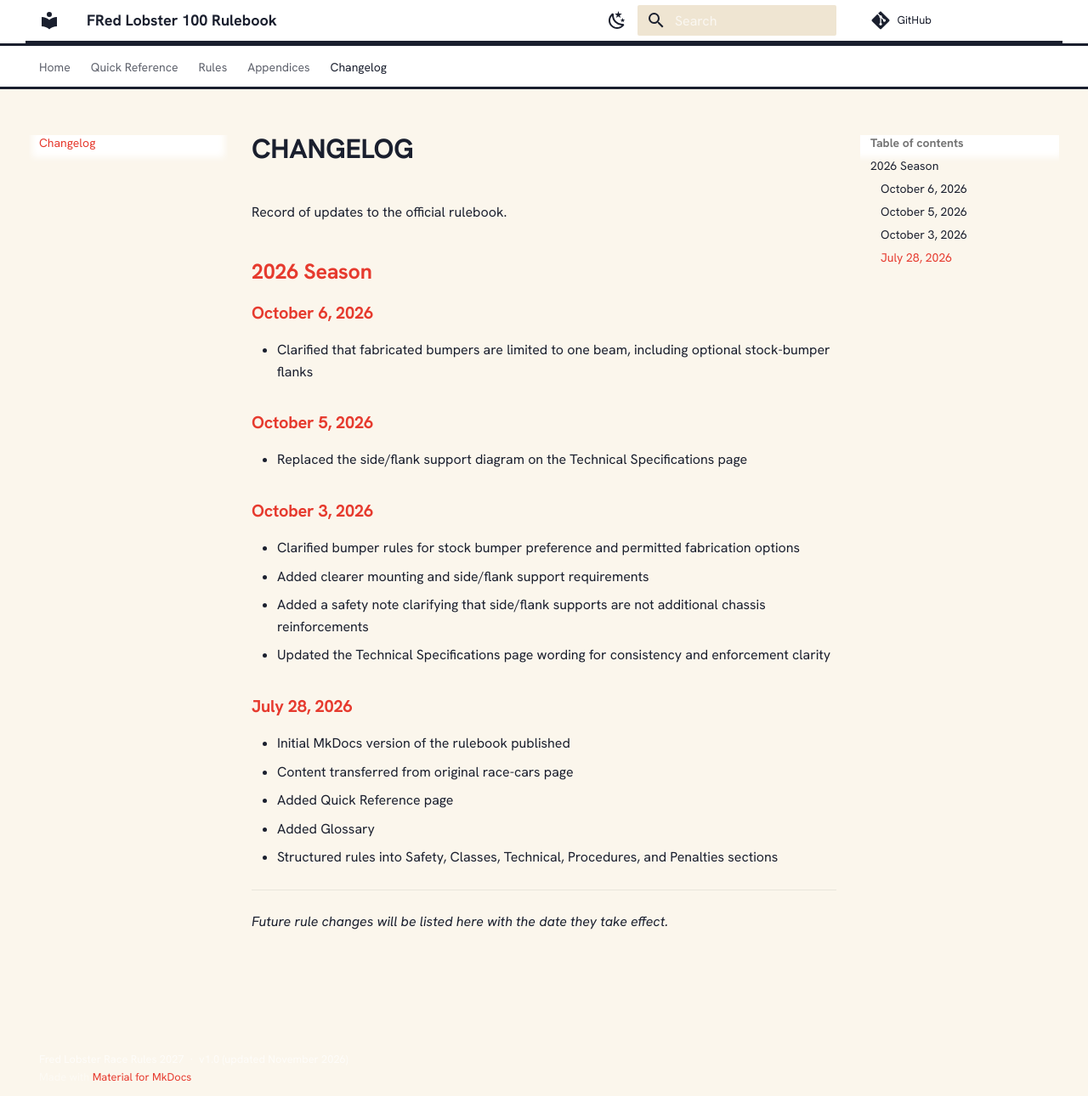
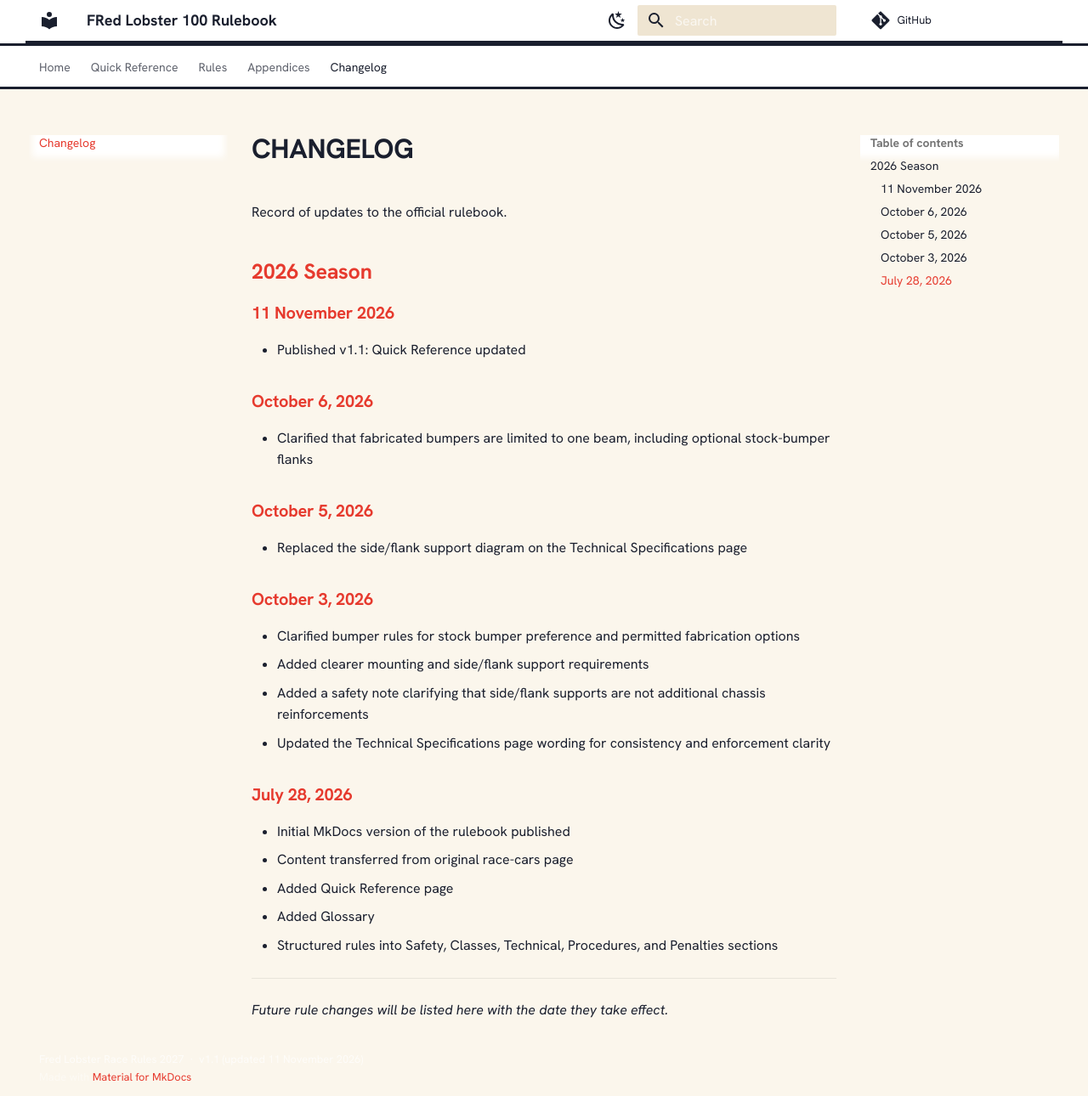
Before and after one commit to ruddyrid/race-rulebook, an MkDocs documentation site: the page built from docs/changelog.md, in a window 1280 px wide and 1290 px high. Shown: the whole window at 85% size. Built offline with MkDocs 1.6.1 and Material for MkDocs 9.7.7, drawn with Linux system fonts in a browser that asks for light colours; some web fonts are replaced; comment, search, counter and statistics services are not loaded.

Commit message:
Publish v1.1: Quick Reference updated

```diff
--- a/docs/changelog.md
+++ b/docs/changelog.md
@@ -3,6 +3,9 @@
 Record of updates to the official rulebook.
 
 ## 2026 Season
+
+### 11 November 2026
+- Published v1.1: Quick Reference updated
 
 ### October 6, 2026
 - Clarified that fabricated bumpers are limited to one beam, including optional stock-bumper flanks
--- a/mkdocs.yml
+++ b/mkdocs.yml
@@ -2,7 +2,7 @@
 site_description: "Official Competition Rules and Technical Regulations"
 repo_url: https://github.com/ruddyrid/race-rulebook
 
-copyright: "Fred Lobster Race Rules 2027 &nbsp;·&nbsp; v1.0 (updated November 2026)"
+copyright: "Fred Lobster Race Rules 2027 &nbsp;·&nbsp; v1.1 (updated 11 November 2026)"
 
 theme:
   name: material
```
Also changed, not shown: docs/quick-reference.md (+1 -0 lines).
